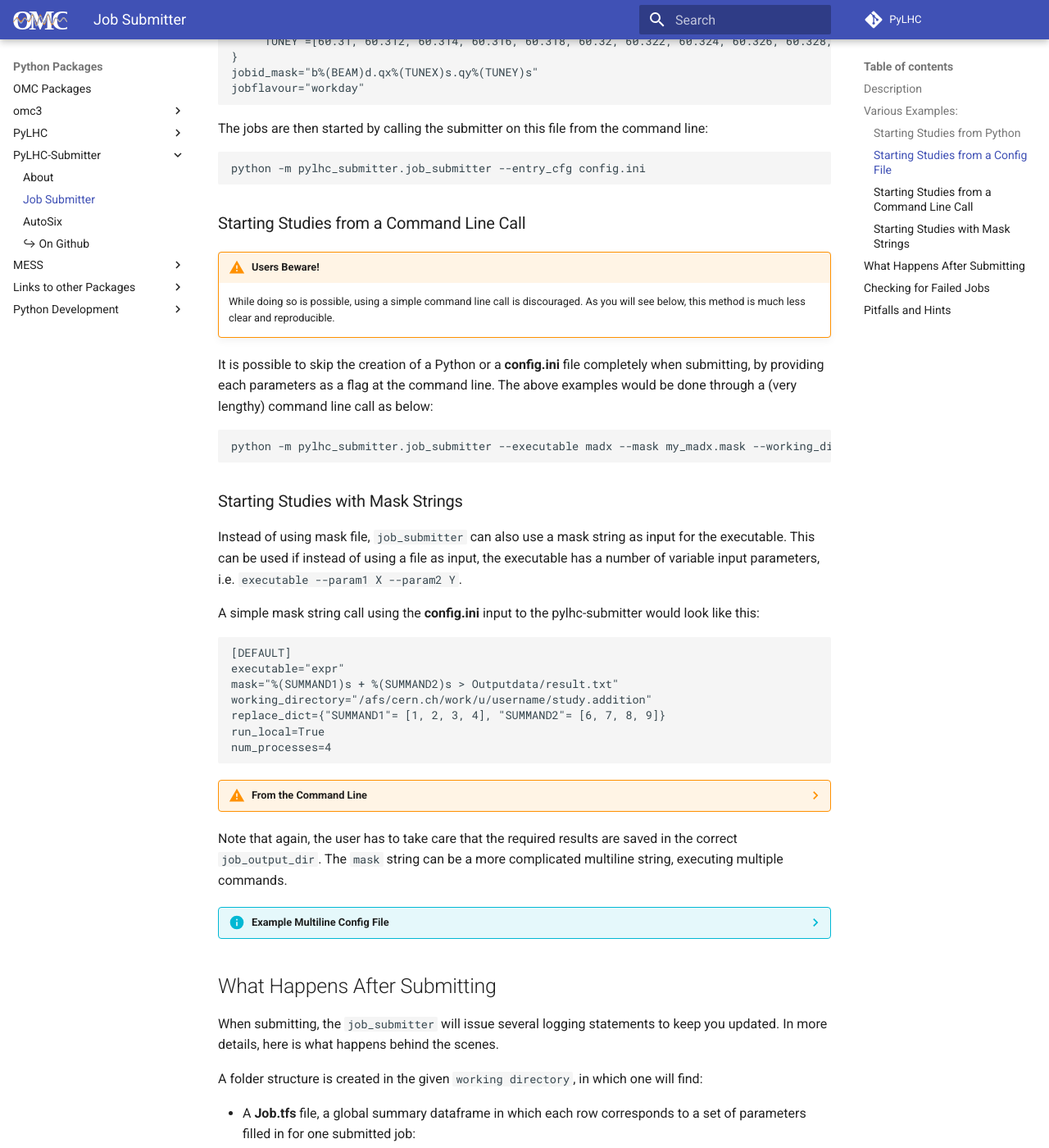
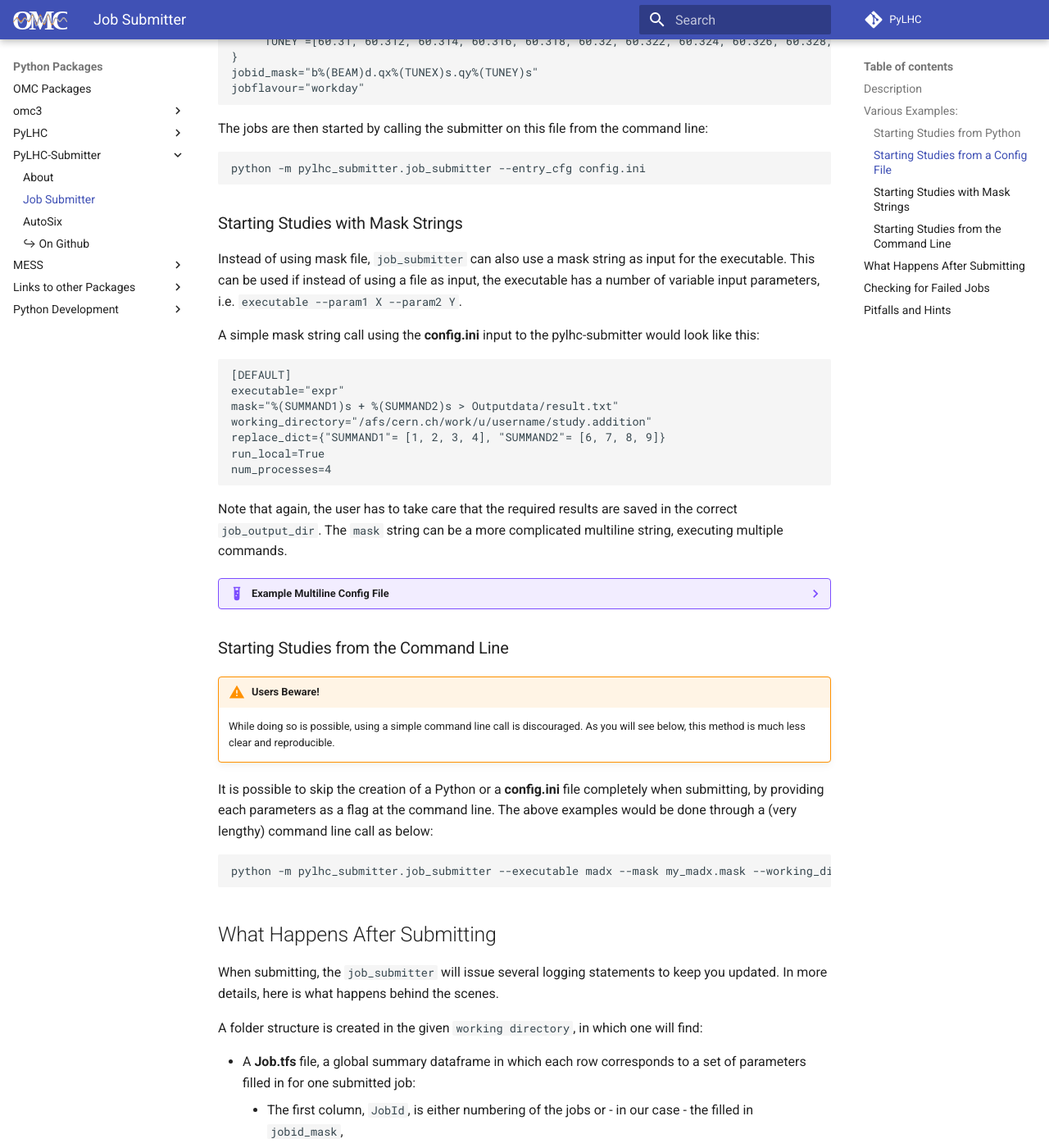
Before and after one commit to pylhc/pylhc.github.io, an MkDocs documentation site: the page built from docs/packages/pylhcsubmitter/job_submitter.md, in a window 1280 px wide and 1400 px high, scrolled down 1712 px. Shown: the whole window at 82% size. Built offline with MkDocs 1.6.1 and Material for MkDocs 9.7.7, drawn with Linux system fonts in a browser that asks for light colours; some of the changed lines change nothing that is shown; some of the changed text lies outside the part shown.

Commit message:
slight reshaping

````diff
--- a/docs/packages/pylhcsubmitter/job_submitter.md
+++ b/docs/packages/pylhcsubmitter/job_submitter.md
@@ -65,7 +65,7 @@ In the following examples, we will perform a tune sweep using a `MAD-X` mask.
 The simulations will be parametrized for both beams over a range of tunes in each plane.
 Parameters in the template script (see below) are indicated in the `%(PARAMETER)s` format.
 
-??? "The `my_madx.mask` template file"
+??? example "The `my_madx.mask` Template File"
     ```fortran
     ! ----- Create Soft Links and Directories ----- !
     option, warn,info;
@@ -164,18 +164,6 @@ The jobs are then started by calling the submitter on this file from the command
 python -m pylhc_submitter.job_submitter --entry_cfg config.ini
 ```
 
-### Starting Studies from a Command Line Call
-
-!!! warning "Users Beware!"
-    While doing so is possible, using a simple command line call is discouraged.
-    As you will see below, this method is much less clear and reproducible.
-
-It is possible to skip the creation of a Python or a **config.ini** file completely when submitting, by providing each parameters as a flag at the command line.
-The above examples would be done through a (very lengthy) command line call as below:
-```bash
-python -m pylhc_submitter.job_submitter --executable madx --mask my_madx.mask --working_directory /afs/cern.ch/work/u/username/study.tune_sweep --replace_dict "{'BEAM': [1, 2], 'TUNEX': [62.3, 62.302, 62.304, 62.306, 62.308, 62.31, 62.312, 62.314, 62.316, 62.318, 62.32], 'TUNEY': [60.31, 60.312, 60.314, 60.316, 60.318, 60.32, 60.322, 60.324, 60.326, 60.328, 60.33]}" --jobid_mask b%(BEAM)d.qx%(TUNEX)s.qy%(TUNEY)s --jobflavour workday
-```
-
 ### Starting Studies with Mask Strings
 
 Instead of using mask file, `job_submitter` can also use a mask string as input for the executable.
@@ -192,16 +180,10 @@ run_local=True
 num_processes=4
 ```
 
-??? warning "From the Command Line"
-    The same can be achieved via a command line call:
-    ```bash
-    python -m pylhc_submitter.job_submitter --executable expr --mask "%(SUMMAND1)s + %(SUMMAND2)s > Outputdata/result.txt" --working_directory /afs/cern.ch/work/u/username/study.addition --replace_dict "{'SUMMAND1': [1, 2, 3, 4], 'SUMMAND2': [6, 7, 8, 9]} --run_local --num_processes 4
-    ```
-
 Note that again, the user has to take care that the required results are saved in the correct `job_output_dir`.
 The `mask` string can be a more complicated multiline string, executing multiple commands.
 
-??? info "Example Multiline Config File"
+??? example "Example Multiline Config File"
     ```
     [DEFAULT]
     executable=None
@@ -212,6 +194,18 @@ The `mask` string can be a more complicated multiline string, executing multiple
     run_local=True
     num_processes=4
     ```
+
+### Starting Studies from the Command Line
+
+!!! warning "Users Beware!"
+    While doing so is possible, using a simple command line call is discouraged.
+    As you will see below, this method is much less clear and reproducible.
+
+It is possible to skip the creation of a Python or a **config.ini** file completely when submitting, by providing each parameters as a flag at the command line.
+The above examples would be done through a (very lengthy) command line call as below:
+```bash
+python -m pylhc_submitter.job_submitter --executable madx --mask my_madx.mask --working_directory /afs/cern.ch/work/u/username/study.tune_sweep --replace_dict "{'BEAM': [1, 2], 'TUNEX': [62.3, 62.302, 62.304, 62.306, 62.308, 62.31, 62.312, 62.314, 62.316, 62.318, 62.32], 'TUNEY': [60.31, 60.312, 60.314, 60.316, 60.318, 60.32, 60.322, 60.324, 60.326, 60.328, 60.33]}" --jobid_mask b%(BEAM)d.qx%(TUNEX)s.qy%(TUNEY)s --jobflavour workday
+```
 
 ## What Happens After Submitting
 
@@ -243,7 +237,6 @@ The output should look something like this:
 When all jobs are done running, the `htcondor.<jobid>.err`, `htcondor.<jobid>.log` and `htcondor.<jobid>.out` files for the respective job are transferred back to the appropriate directories.
 Finally, for each job the `job_output_dir`, here containing the calculated **.twiss.tfs** file, will be transfered back as well, ready for post-processing.
 
-
 ## Checking for Failed Jobs
 
 To see if and which Jobs have failed, the same command as above can be rerun, but using `resume_jobs=True` and `dryrun=True`.
````
